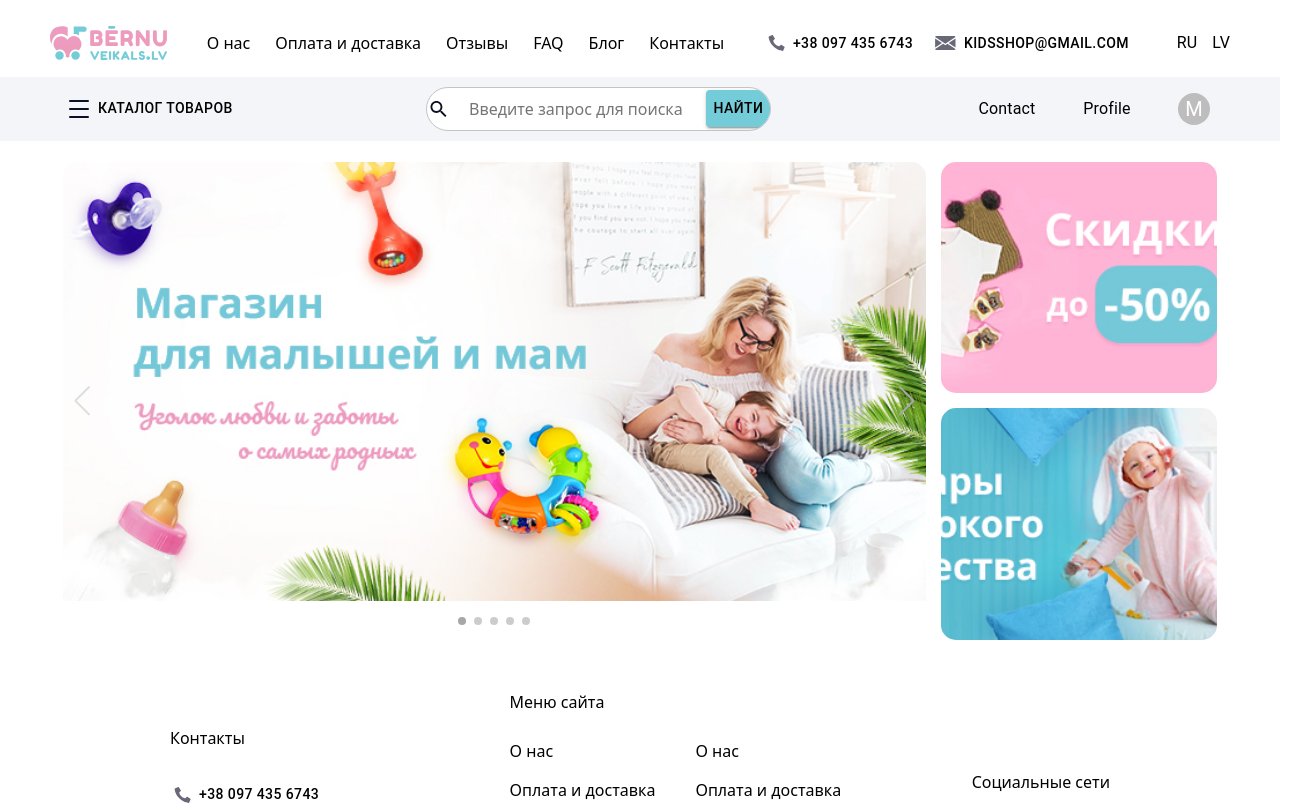
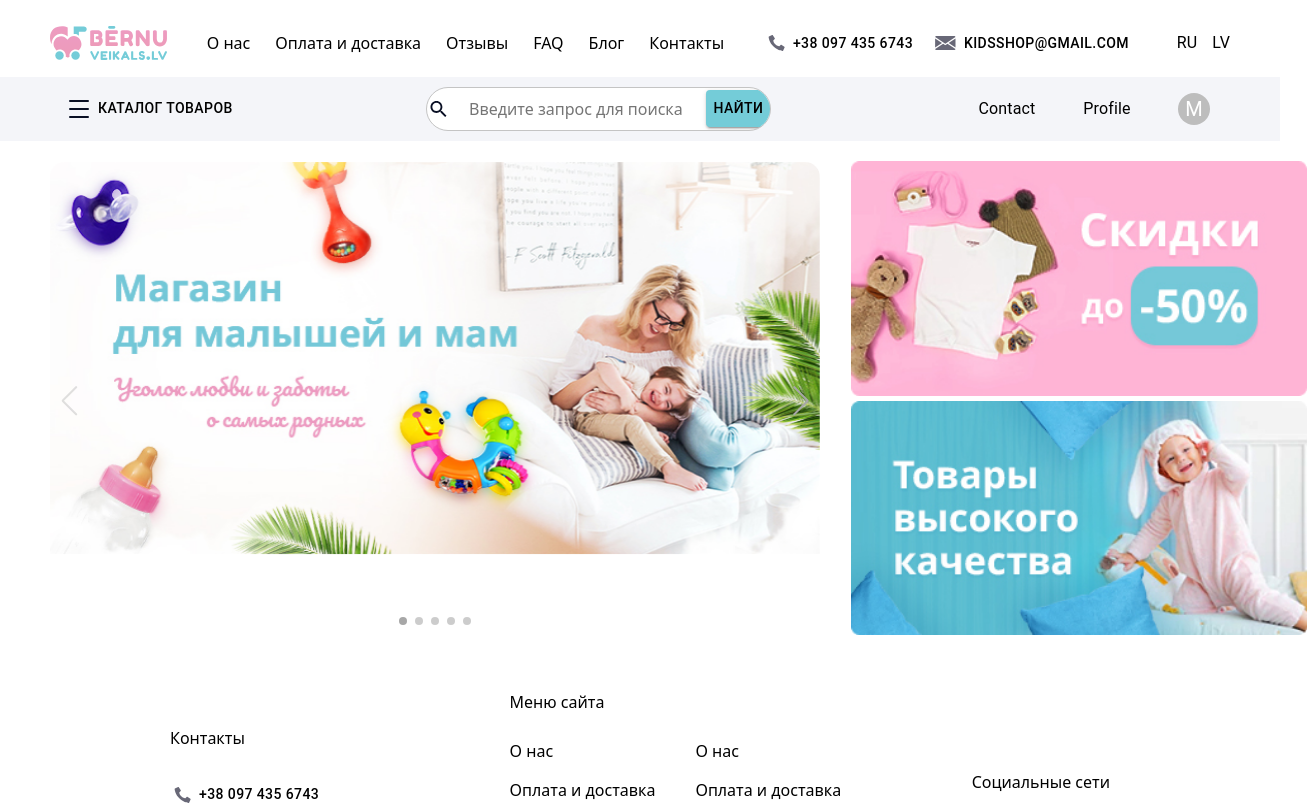
Before and after one commit to muhammad-oripov/baby-shop, a React (Create React App) app: page / in a window 1280 px wide. Shown: the top 805 px of the page, 1307 px wide, since content can reach past the window. Built offline with nearby package versions, Linux system fonts and the light colour scheme.

Commit message:
fix: swiperComponent is fixed and now its useble everywhere

```diff
--- a/src/App.css
+++ b/src/App.css
@@ -38,3 +38,6 @@ button {
   background: #74CCD8 !important;
   color: 'white'
 }
+.skidka img{
+  width: 456px;
+}
--- a/src/Components/swiper/SwiperComponent.jsx
+++ b/src/Components/swiper/SwiperComponent.jsx
@@ -29,10 +29,6 @@ export default function SwiperComponent(props) {
             ))}
           </Swiper>
         </div>
-        <div className="skidka">
-          <img src="/swiper/skidka.png" alt="img" />
-          <img src="/swiper/baby.png" alt="img" />
-        </div>
       </div>
     </>
   );
--- a/src/Components/swiper/swiper.css
+++ b/src/Components/swiper/swiper.css
@@ -6,7 +6,7 @@
   display: flex;
   justify-content: space-between;
   /* align-items: center; */
-  width: 95%;
+  width: 67%;
   height: 500px;
   margin: 0 auto;
   /* max-width: 1920px; */
@@ -16,7 +16,7 @@
 }
 
 .content .swiper {
-  width: 75%;
+  width: 100%;
   height: 100%;
 }
 
--- a/src/pages/Home.jsx
+++ b/src/pages/Home.jsx
@@ -42,13 +42,17 @@ export default function Home() {
 				/>
 				<title>Bernu: подарки для ваших детей</title>
 			</Helmet>
-			<div>
+			<div style={{ display: 'flex', alignItems: 'center', width: '97%', margin: '0 auto' }}>
 				<SwiperComponent
 					arr={cardImg}
 					card={Images}
 					slides={1}
 					pagination={true}
 				/>
+				<div className="skidka">
+					<img src="/swiper/skidka.png" alt="img" />
+					<img src="/swiper/baby.png" alt="img" />
+				</div>
 			</div>
 		</>
 	);
```
